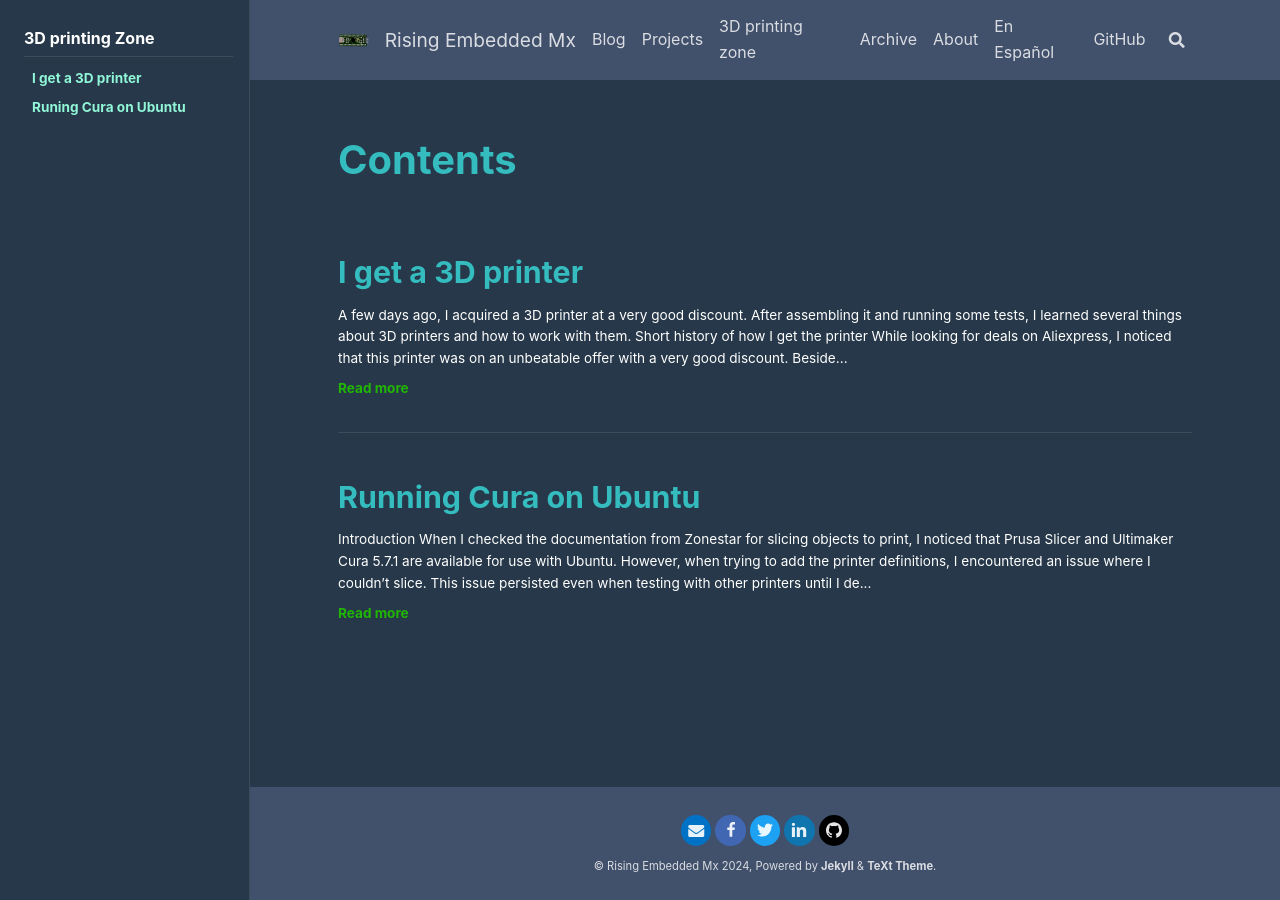
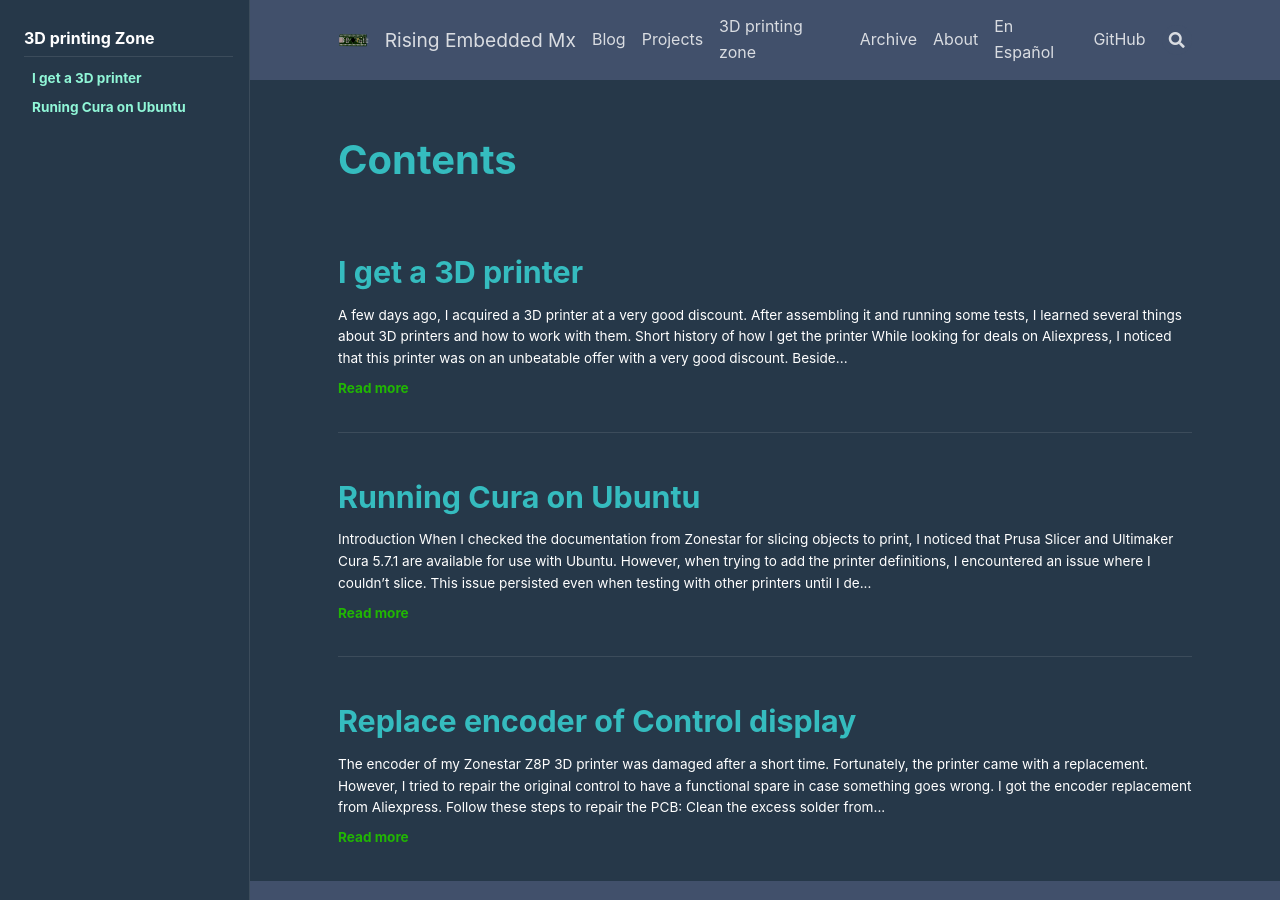
Before and after one commit to razielgdn/risingembeddedmx, a Jekyll site: the page built from 3DprintingZone.md, in a window 1280 px wide. Built offline with Jekyll 4.4.1, drawn with Linux system fonts in a browser that asks for light colours; nearby versions of some CDN libraries; comment, search, counter and statistics services are not loaded.

Commit message:
create article to replace an encoder

```diff
--- /dev/null
+++ b/projects/_3dprinting/1.3-replacingencoder.md
@@ -0,0 +1,20 @@
+---
+layout: article
+title: Replace encoder of Control display
+permalink: /3dprinting/replacingencoder
+key: 3D-Printing
+modify_date: 2024-06-19
+#sidebar:
+#  nav: navPrinting
+---
+The encoder of my Zonestar Z8P 3D printer was damaged after a short time. Fortunately, the printer came with a replacement. However, I tried to repair the original control to have a functional spare in case something goes wrong.
+
+I got the encoder replacement from [Aliexpress](https://a.aliexpress.com/_mqSKwxK). Follow these steps to repair the PCB:
+
+1. Clean the excess solder from the pins of the encoder.
+2. Cut the old encoder pins.
+3. Remove the remaining pins with desoldering braid or a similar tool. In the video, I improvised a tool using an old resistor I had in my toolkit.
+4. Place the new encoder and solder it.
+5. Install the board in the printer and test the results before final assembly.
+
+<div>{%- include extensions/youtube.html id='du4H7DlXk1c' -%}</div>
```
Also changed, not shown: projects/_spanish/01-quien-soy.md (+23 -29 lines).
